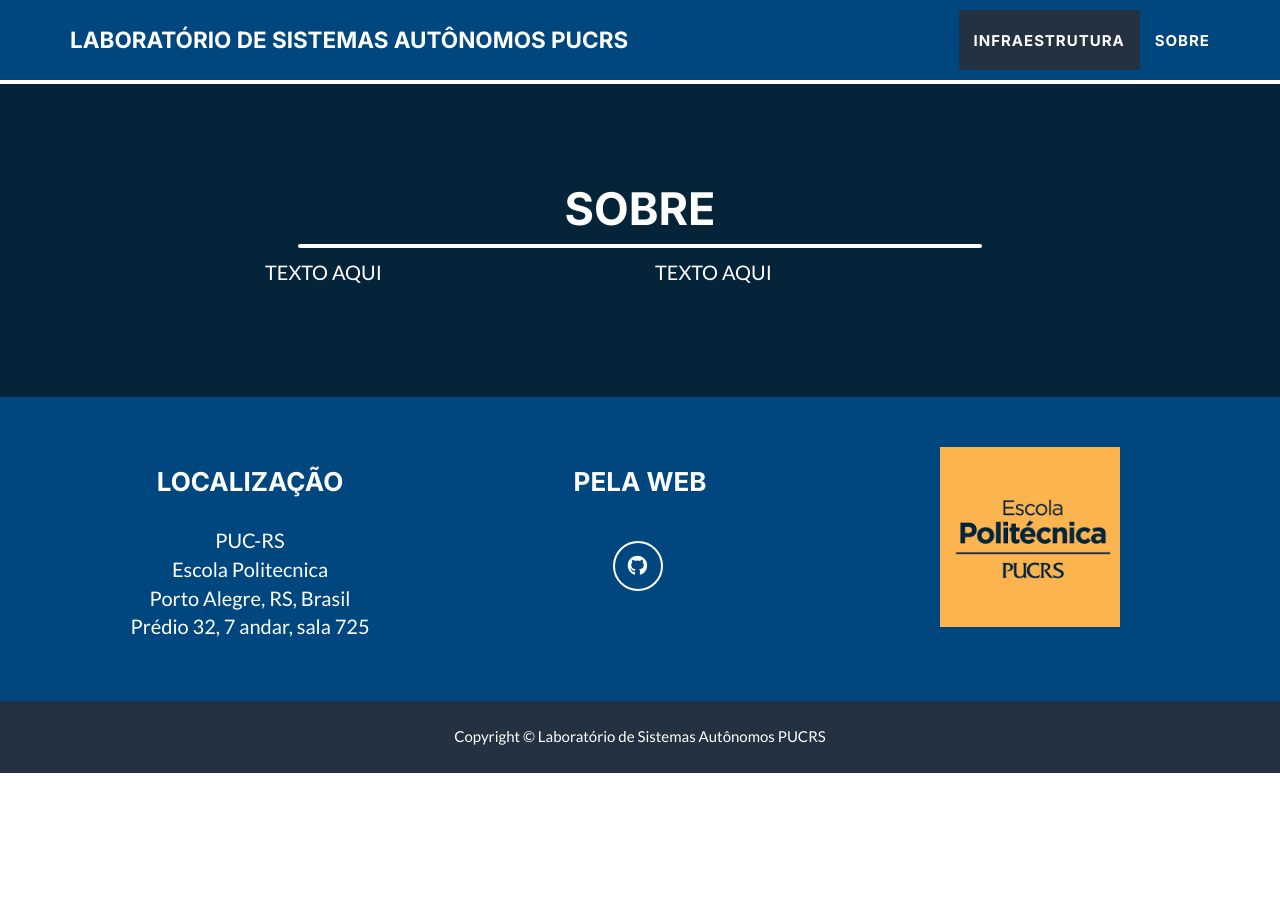
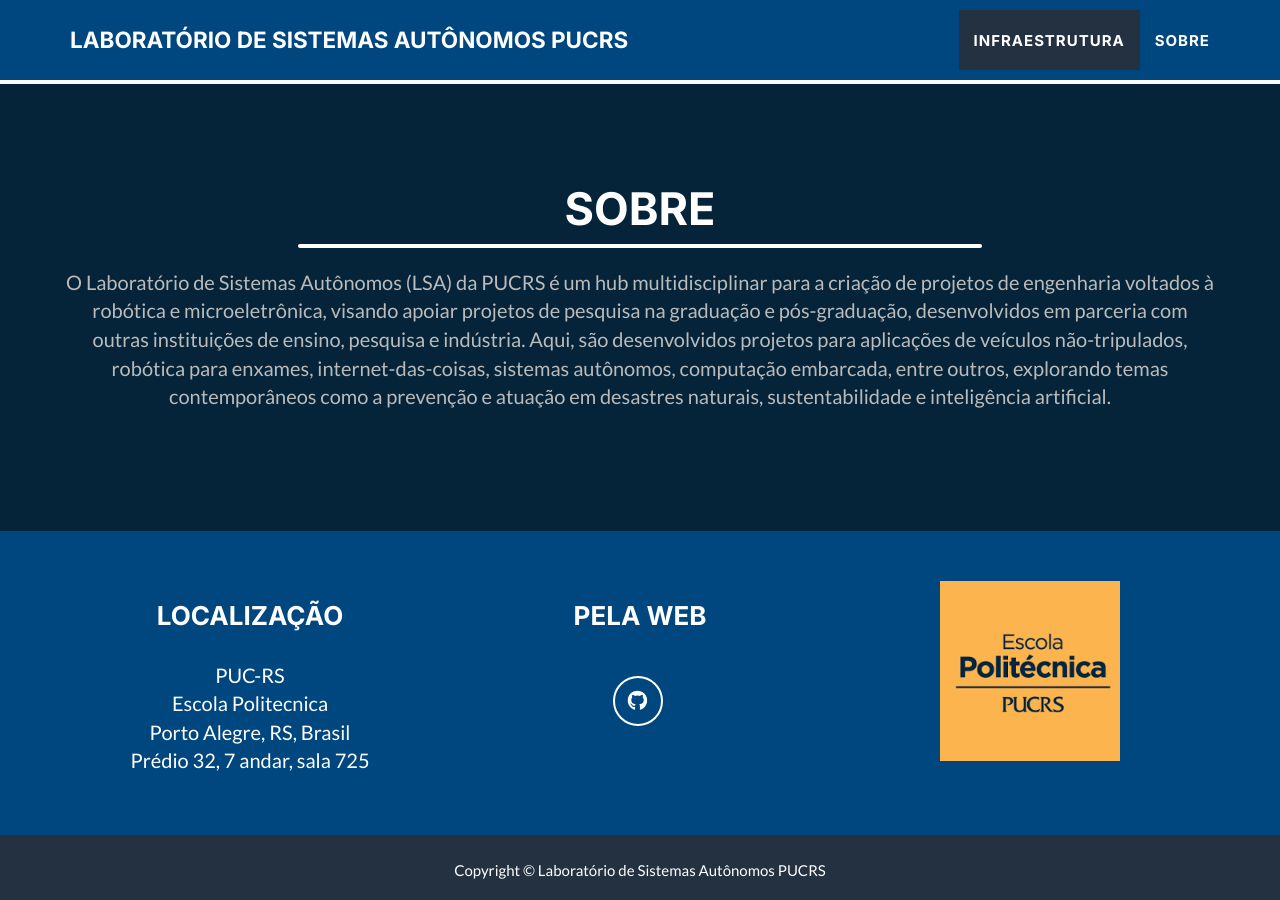
Before and after one commit to lsa-pucrs/lsa-pucrs.github.io, a Jekyll site: the page built from _posts/2014-07-18-UAVs.markdown, in a window 1280 px wide and 900 px high, scrolled down 1592 px. Built offline with Jekyll 4.4.1, drawn with Linux system fonts in a browser that asks for light colours; before the commit the page ends 2365 px from its top, so only the background shows below that.

Commit message:
add favicon; reworked about section

```diff
--- a/_includes/about.html
+++ b/_includes/about.html
@@ -14,15 +14,15 @@
       ">
       </div>
     </div>
-    <div class="row">
-      <div class="col-lg-4 col-lg-offset-2">
-        <p>TEXTO AQUI</p>
-      </div>
-      <div class="col-lg-4">
-        <p>TEXTO AQUI</p>
-      </div>
-
-      </div>
+    <div class="row" style="color:#bbb;text-align:center;padding:10px">
+      <p>O Laboratório de Sistemas Autônomos (LSA) da PUCRS é um hub multidisciplinar
+        para a criação de projetos de engenharia voltados à robótica e microeletrônica,
+        visando apoiar projetos de pesquisa na graduação e pós-graduação, desenvolvidos
+        em parceria com outras instituições de ensino, pesquisa e indústria. Aqui,
+        são desenvolvidos projetos para aplicações de veículos não-tripulados, robótica para
+        enxames, internet-das-coisas, sistemas autônomos, computação embarcada,
+        entre outros, explorando temas contemporâneos como a prevenção e atuação em
+        desastres naturais, sustentabilidade e inteligência artificial. </p>
     </div>
   </div>
 </section>
```
Also changed, not shown: leiame.md (deleted, +0 -57 lines), README.md, favicon.ico (added), screenshot.png (deleted), 6 other files.
